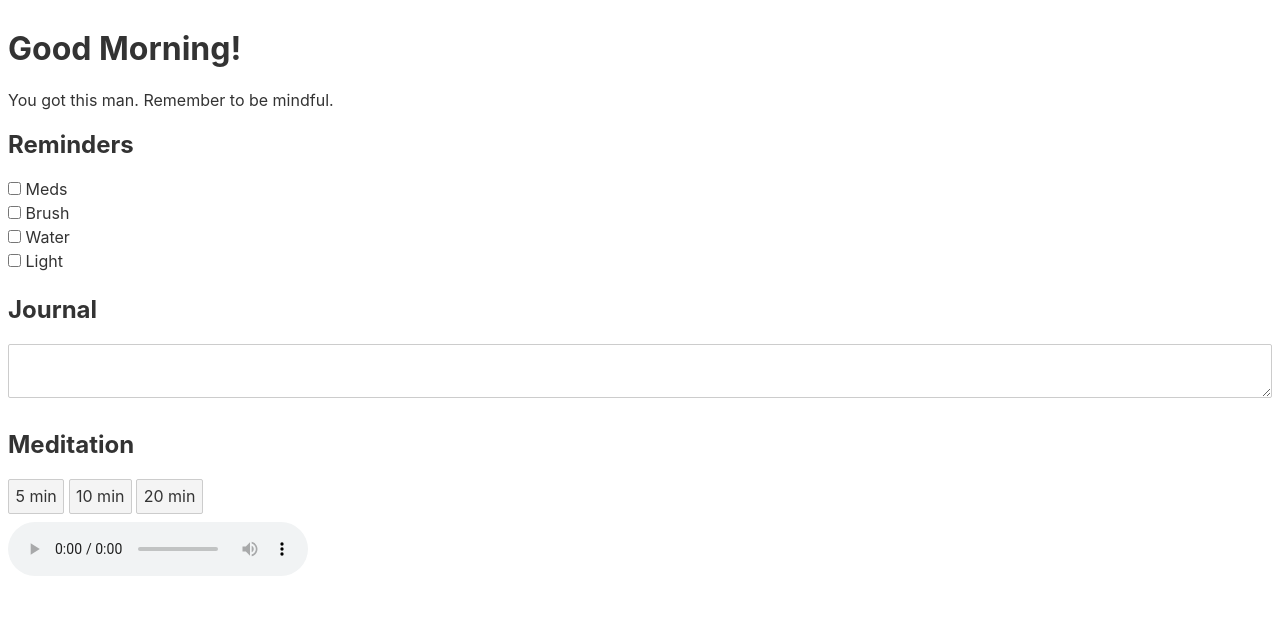
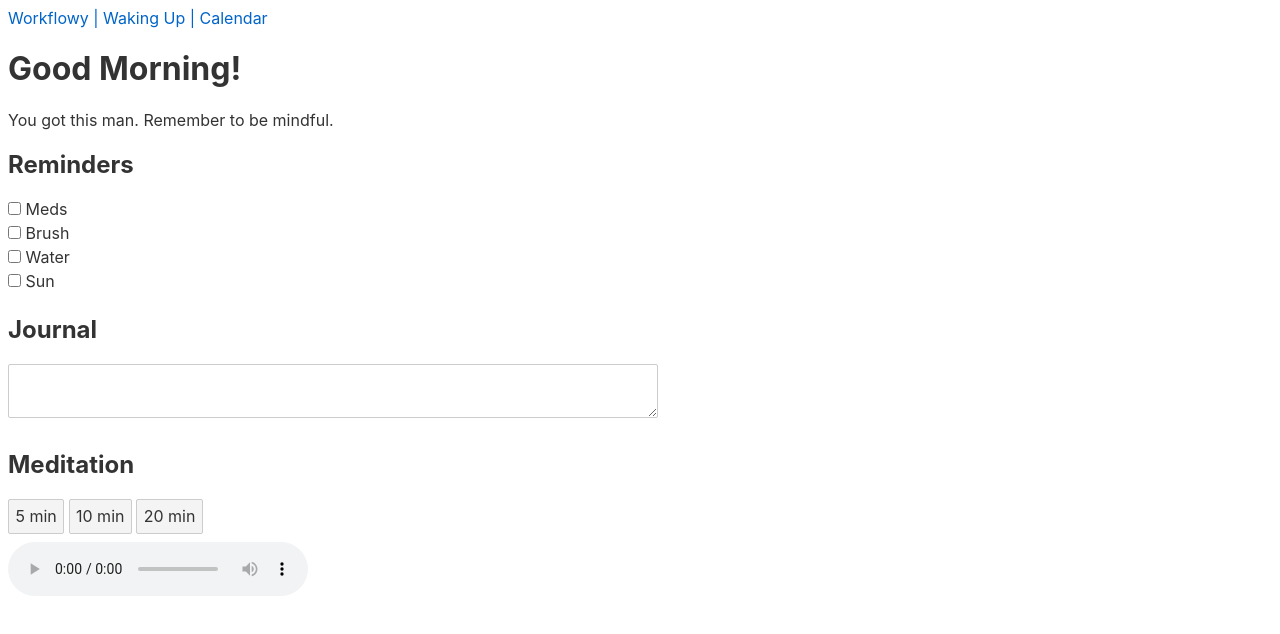
Before and after one commit to trilusa/routine-builder, a Svelte app: page / in a window 1280 px wide. Shown: the top 634 px of the page. Built offline with nearby package versions, Linux system fonts and the light colour scheme.

Commit message:
added nav and other changes

```diff
--- a/public/index.html
+++ b/public/index.html
@@ -4,7 +4,7 @@
 	<meta charset='utf-8'>
 	<meta name='viewport' content='width=device-width,initial-scale=1'>
 
-	<title>Svelte app</title>
+	<title>Adrian's Dashboard</title>
 
 	<link rel='icon' type='image/png' href='/favicon.png'>
 	<link rel='stylesheet' href='/global.css'>
--- a/src/App.svelte
+++ b/src/App.svelte
@@ -1,5 +1,6 @@
 <script>
 	import Meditation from "./components/Meditation.svelte";
+	import Nav from "./components/Nav.svelte";
 	import Reminders from "./components/Reminders.svelte";
 	import TextArea from "./components/TextArea.svelte";
 
@@ -9,6 +10,7 @@
 </script>
 
 <main>
+	<Nav/>
 	<Reminders/>
 	<TextArea/>
 	<Meditation/>
--- a/src/components/Meditation.svelte
+++ b/src/components/Meditation.svelte
@@ -2,9 +2,9 @@
     import AudioPlayer from "./AudioPlayer.svelte";
 
     let tracks = [
-		'https://s3.amazonaws.com/meditation-timers/5min-Meditation-Timer-Bowl.mp3',
-		'https://s3.amazonaws.com/meditation-timers/10min-Meditation-Timer-Bowl.mp3',
-		'https://s3.amazonaws.com/meditation-timers/20min-Meditation-Timer-Bowl.mp3'
+		'https://s3.amazonaws.com/meditation-timers/5min-Meditation-Timer-Bell.mp3',
+        'https://s3.amazonaws.com/meditation-timers/10min-Meditation-Timer-Bell.mp3',
+        'https://s3.amazonaws.com/meditation-timers/20min-Meditation-Timer-Bell.mp3'
 	];
     let track = tracks[0];
 
--- /dev/null
+++ b/src/components/Nav.svelte
@@ -0,0 +1,5 @@
+<span>
+    <a href="https://beta.workflowy.com/" target="_blank">Workflowy | </a>
+    <a href="https://app.wakingup.com/" target="_blank">Waking Up | </a>
+    <a href="https://calendar.google.com/calendar/r?opentasks=1" target="_blank">Calendar</a>
+</span>
--- a/src/components/Reminders.svelte
+++ b/src/components/Reminders.svelte
@@ -1,10 +1,21 @@
+<script>
+    let reminders = ["Meds", "Brush", "Water", "Sun"];
+</script>
+
 
 <div>
     <h1>Good Morning!</h1>
     <p>You got this man. Remember to be mindful.</p>
     <h2>Reminders</h2>
+<!--
+    <span>
     <label><input type=checkbox/> Meds</label>
     <label><input type=checkbox/> Brush</label>
     <label><input type=checkbox/> Water</label>
     <label><input type=checkbox/> Light</label>
+    </span> -->
+
+    {#each reminders as reminder}
+        <label><input type=checkbox/> {reminder}</label>
+    {/each}
 </div>
--- a/src/components/TextArea.svelte
+++ b/src/components/TextArea.svelte
@@ -5,6 +5,6 @@
 
 <style>
     textarea {
-        width: 100%;
+        width: 650px;
     }
 </style>
```
